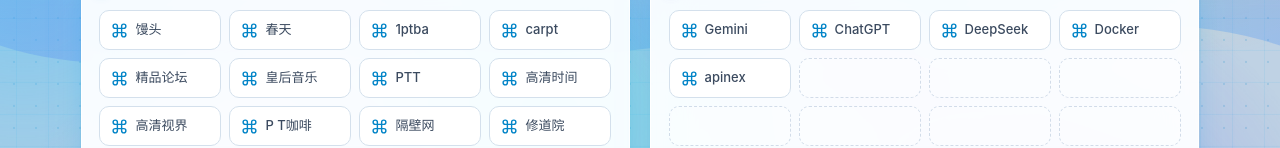
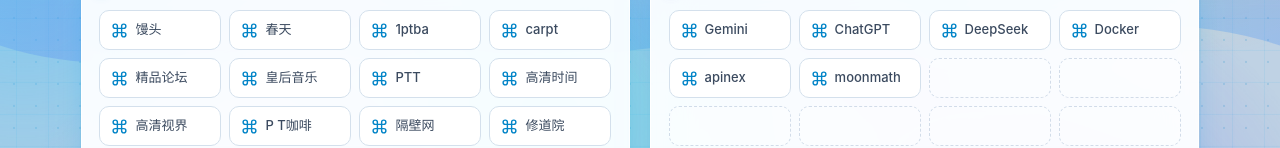
Before and after one commit to qsect/daohang, a plain HTML site: page index.html in a window 1280 px wide. Shown: the part 310-458 px from the top of the page. Drawn offline with Linux system fonts and the light colour scheme.

Commit message:
Add moonmath site card to index.html
Added a new card for the moonmath site.

```diff
--- a/index.html
+++ b/index.html
@@ -706,7 +706,7 @@
         <div class="card"><a href="https://www.deepseek.com" target="_blank"><span class="site-title">DeepSeek</span></a></div>
         <div class="card"><a href="https://www.docker.com" target="_blank"><span class="site-title">Docker</span></a></div>
         <div class="card"><a href="https://apinex.bond/" target="_blank"><span class="site-title">apinex</span></a></div>
-        <div class="card empty"></div>
+        <div class="card"><a href="https://zro.moonmath.ai/overview" target="_blank"><span class="site-title">moonmath</span></a></div>
         <div class="card empty"></div>
         <div class="card empty"></div>
         <div class="card empty"></div>
```
